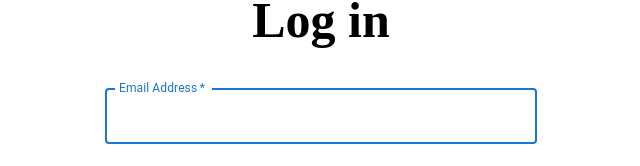
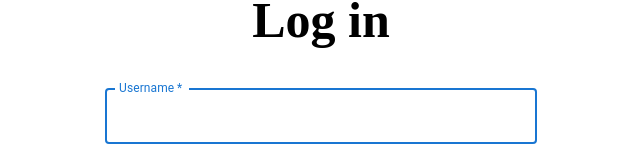
Before and after one commit to pyrozhok/UsersTable, a React app: page / in a window 1280 px wide. Shown: the part 111-277 px from the top of the page, without its empty margins (319-959 px from the left). Built offline with nearby package versions, Linux system fonts and the light colour scheme.

Commit message:
Replace email with username, remove email pattern

```diff
--- a/src/pages/Login/Login.tsx
+++ b/src/pages/Login/Login.tsx
@@ -10,11 +10,9 @@ import { useForm, SubmitHandler } from "react-hook-form";
 import style from "./login.module.css";
 
 type Inputs = {
-  email: string;
+  username: string;
   password: string;
 };
-
-const emailPattern = /^\w+([\.-]?\w+)*@\w+([\.-]?\w+)*(\.\w{2,3})+$/;
 
 const Login = () => {
   const {
@@ -24,7 +22,9 @@ const Login = () => {
     formState: { errors },
   } = useForm<Inputs>();
 
-  const onSubmit: SubmitHandler<Inputs> = data => console.log(data);
+  const onSubmit: SubmitHandler<Inputs> = data => {
+    console.log(data);
+  };
 
   return (
     <div className={style.container}>
@@ -33,18 +33,17 @@ const Login = () => {
         <Container component="main">
           <TextField
             defaultValue=""
-            {...register("email", {
+            {...register("username", {
               required: true,
-              maxLength: 320,
-              pattern: emailPattern,
+              maxLength: 20,
             })}
             margin="normal"
             required
             fullWidth
-            id="email"
-            label="Email Address"
-            name="email"
-            autoComplete="email"
+            id="username"
+            label="Username"
+            name="username"
+            autoComplete="username"
             autoFocus
           />
           <TextField
```
